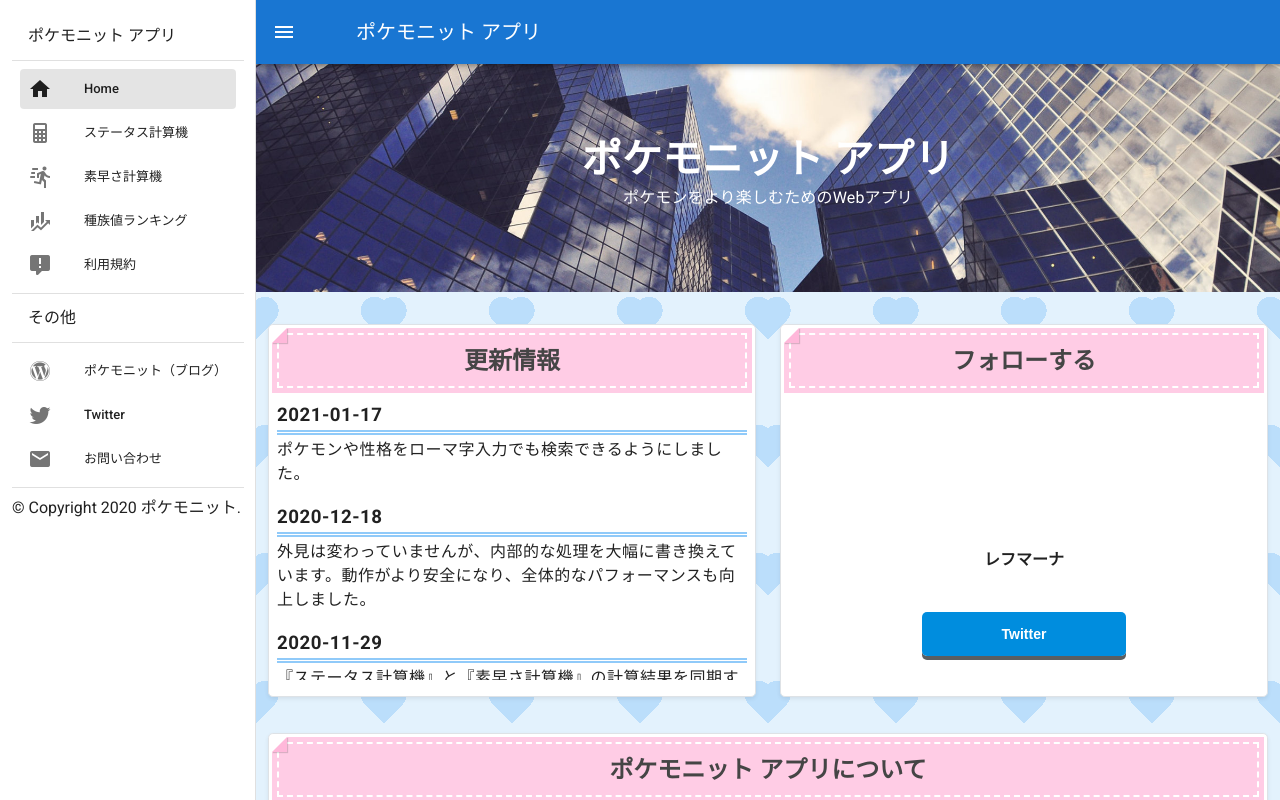
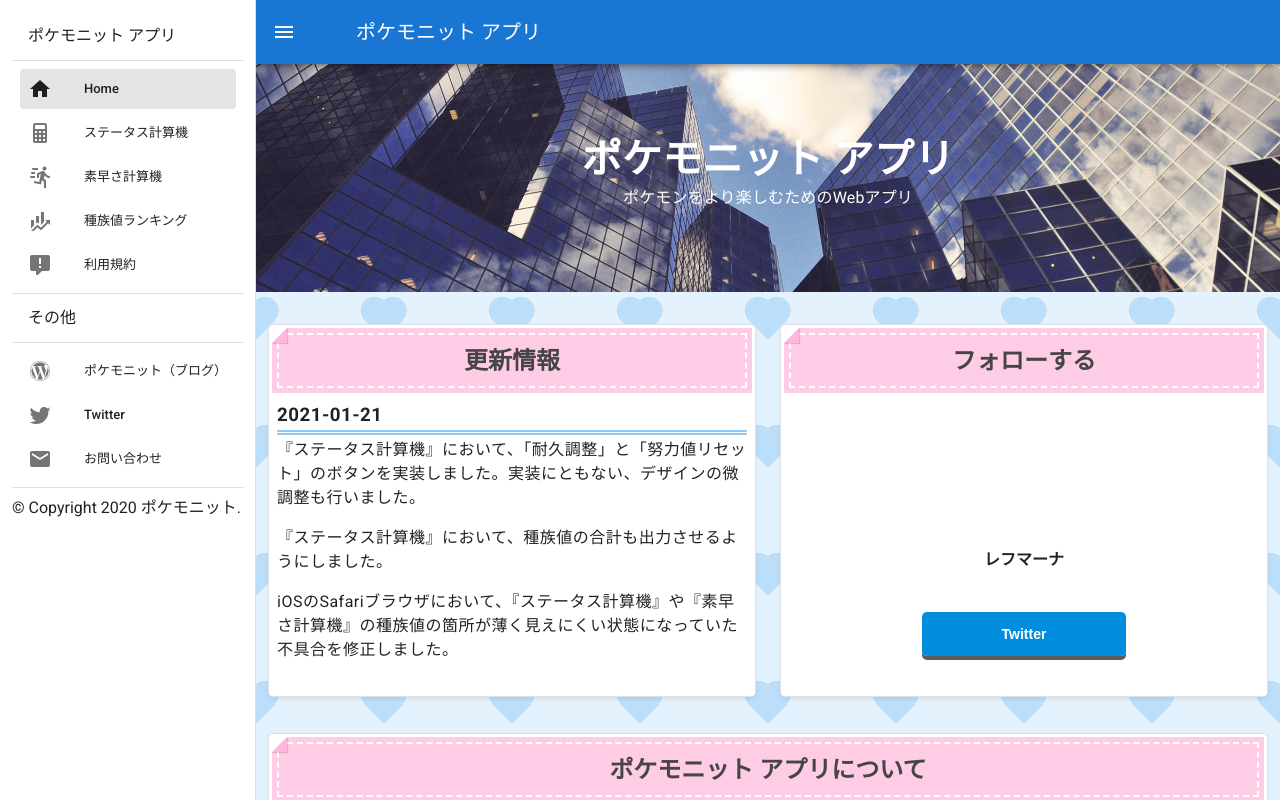
Before and after one commit to lefmarna/pokemonote-web-old, a Vue app: page / in a window 1280 px wide. Shown: the top 800 px of the page. Built offline with nearby package versions, Linux system fonts and the light colour scheme; what vue-google-adsense would draw is missing.

Commit message:
更新情報を記載

```diff
--- a/src/views/Home.vue
+++ b/src/views/Home.vue
@@ -41,6 +41,22 @@
             <v-sheet class="body-1 overflow-y-auto" max-height="280">
               <div class="px-2">
                 <div>
+                  <h3>2021-01-21</h3>
+                  <p>
+                    『ステータス計算機』において、「耐久調整」と「努力値リセット」のボタンを実装しました。実装にともない、デザインの微調整も行いました。
+                  </p>
+                  <p>
+                    『ステータス計算機』において、種族値の合計も出力させるようにしました。
+                  </p>
+                  <p>
+                    iOSのSafariブラウザにおいて、『ステータス計算機』や『素早さ計算機』の種族値の箇所が薄く見えにくい状態になっていた不具合を修正しました。
+                  </p>
+                  <p>
+                    スマートフォンでボタンを連打していた際、ダブルタップ扱いとなって画面が拡大されてしまうのを防ぐようにしました。
+                  </p>
+                  <p>
+                    ポケモンが指定されていない状態では、各種ボタンやページの遷移がうまく動作しなくなってしまう不具合を修正しました。
+                  </p>
                   <h3>2021-01-17</h3>
                   <p>
                     ポケモンや性格をローマ字入力でも検索できるようにしました。
```
